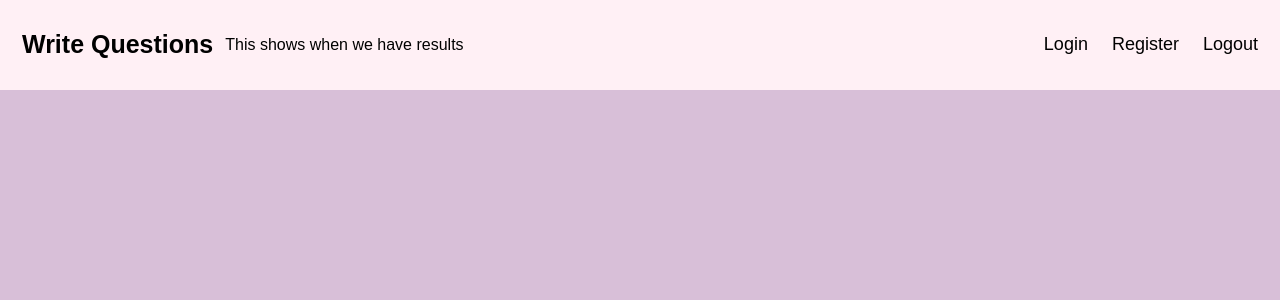
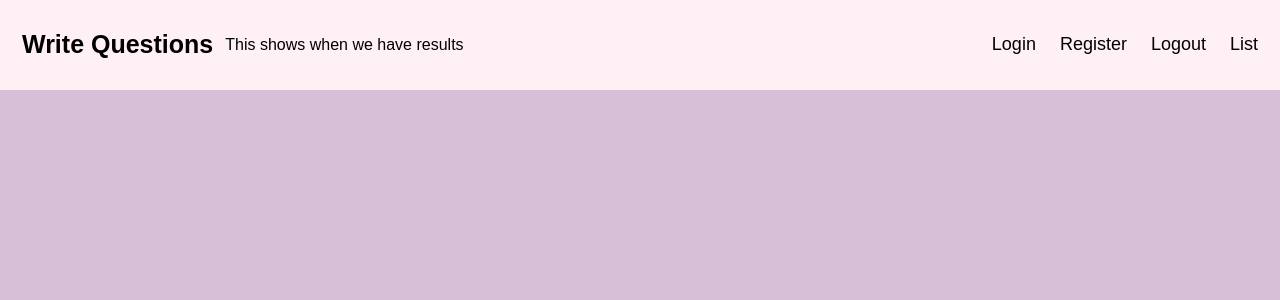
Before and after one commit to ShaynaCodes/IT202-450, a PHP site: page /Project/list.php in a window 1280 px wide. Shown: the top 300 px of the page. Run offline with PHP 8.4, Linux system fonts and the light colour scheme; data that the repository does not hold is empty.

Commit message:
milestone 2 project

```diff
--- a/public_html/Project/header.php
+++ b/public_html/Project/header.php
@@ -69,6 +69,7 @@ session_start();
     <a href="login.php">Login</a>
     <a href="register.php">Register</a>
 	<a href="logout.php">Logout</a>
+	<a href="list.php">List</a>
   </div>
 
 
--- a/public_html/Project/list.php
+++ b/public_html/Project/list.php
@@ -2,7 +2,6 @@
 include("header.php");
 ?>
 <?php
-
 require("common.inc.php");
 $query = file_get_contents(__DIR__ . "/queries/SELECT_ALL_TABLE_SURVEY.sql");
 if(isset($query) && !empty($query)){
```
